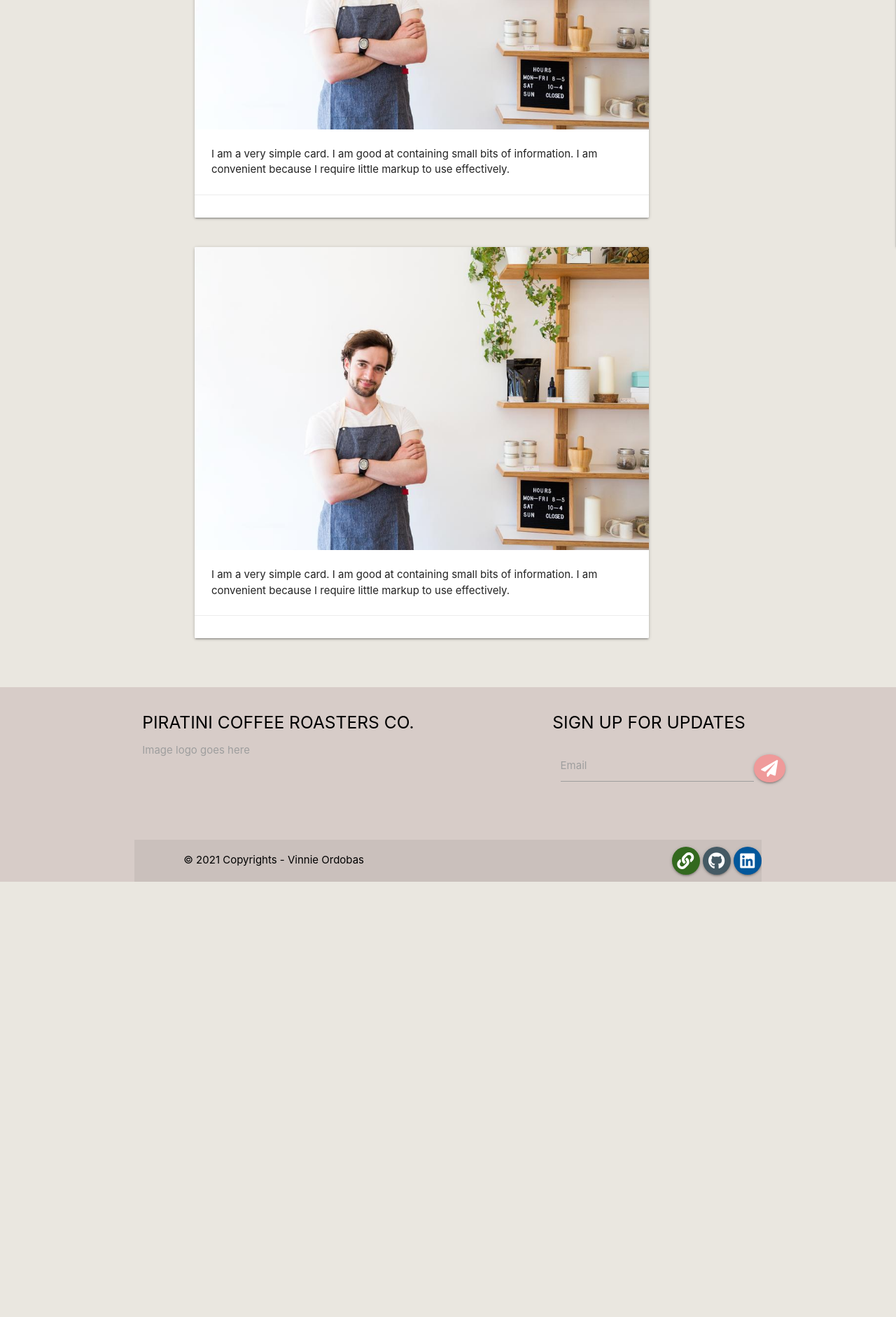
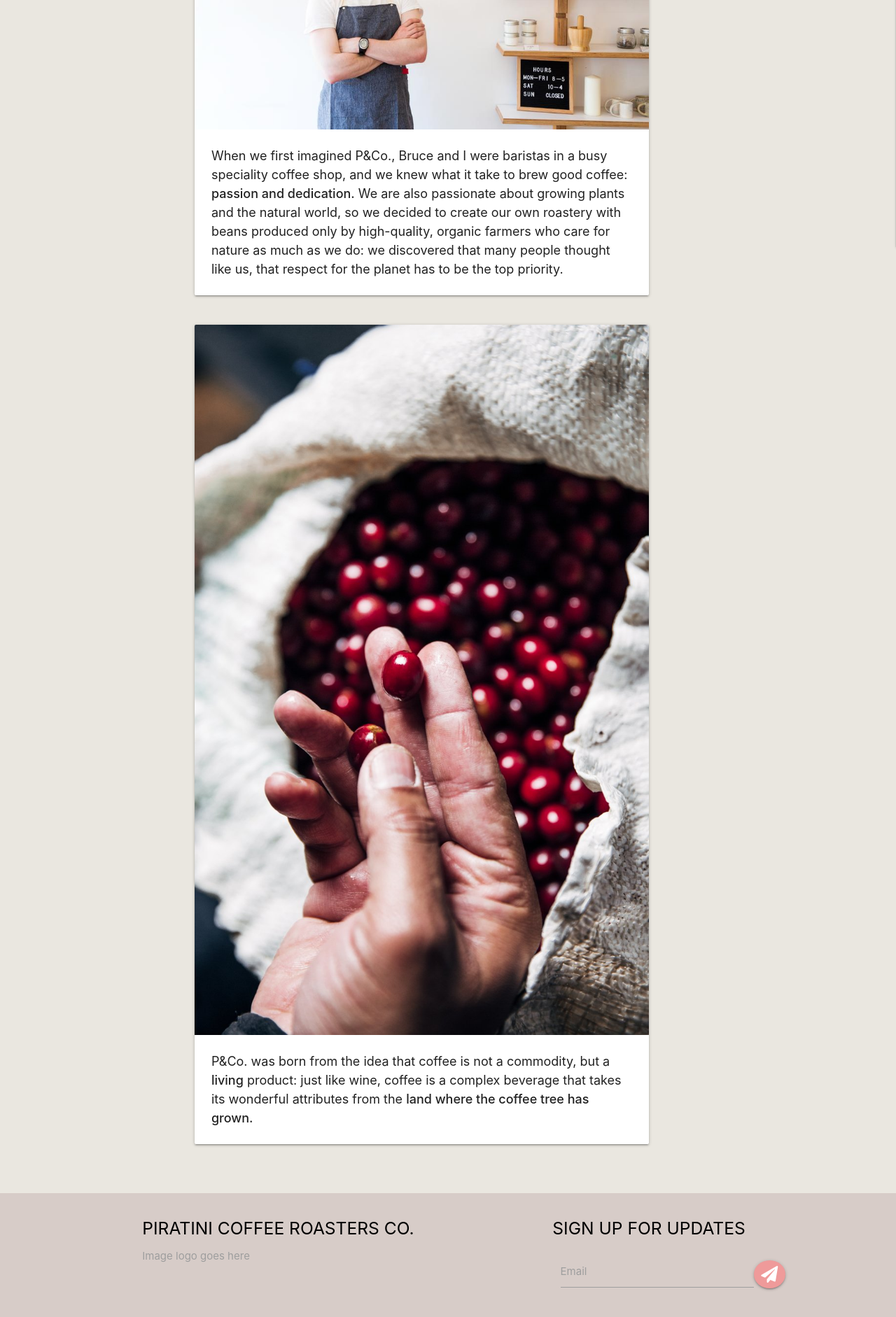
Before and after one commit to vinnieOrdobas/CI-MS4-Piratini-coffee-roasters, a Django app: page /about/ in a window 1280 px wide. Shown: the part 507-2389 px from the top of the page at 70% size. Before the commit the page ends 1767 px from the top, so only its background shows below. Run offline with Django 3.2, Linux system fonts and the light colour scheme.

Commit message:
finished about page

```diff
--- a/home/templates/home/about.html
+++ b/home/templates/home/about.html
@@ -17,10 +17,11 @@
                               <img src="../media/welcome-to-my-business.jpg">
                             </div>
                             <div class="card-content">
-                              <p>I am a very simple card. I am good at containing small bits of information.
-                              I am convenient because I require little markup to use effectively.</p>
-                            </div>
-                            <div class="card-action">
+                              <p class="about-card">
+                                When we first imagined P&Co., Bruce and I were baristas in a busy speciality coffee shop, and we knew what it take to brew good coffee: <strong>passion and dedication.</strong>
+                                We are also passionate about growing plants and the natural world, so we decided to create our own roastery with beans produced only by high-quality, organic farmers who
+                                care for nature as much as we do: we discovered that many people thought like us, that respect for the planet has to be the top priority.
+                              </p>
                             </div>
                           </div>
                         </div>
@@ -29,13 +30,11 @@
                         <div class="col s12 m9 offset-m1">
                             <div class="card">
                               <div class="card-image">
-                                <img src="../media/welcome-to-my-business.jpg">
+                                <img src="../media/hand-holding-freshly-picked-coffee.jpg">
                               </div>
                               <div class="card-content">
-                                <p>I am a very simple card. I am good at containing small bits of information.
-                                I am convenient because I require little markup to use effectively.</p>
-                              </div>
-                              <div class="card-action">
+                                <p class="about-card">P&Co. was born from the idea that coffee is not a commodity, but a <strong>living</strong> product: just like wine, coffee is a complex beverage that takes its wonderful attributes from the
+                                  <strong>land where the coffee tree has grown.</strong></p>
                               </div>
                             </div>
                         </div>
--- a/home/templates/home/index.html
+++ b/home/templates/home/index.html
@@ -67,7 +67,7 @@
                     <hr class="hr-text">
                     <h5 class="black-text">Make coffee your way.</h5>
                     <p>We believe great coffee starts at the source, where nature is treated with care and love.</p>
-                    <a class="btn-large waves-effect white white-text darken-text-2 deep-orange darken-1 title shop-now">Discover</a>
+                    <a class="btn-large waves-effect white white-text darken-text-2 deep-orange darken-1 title shop-now" href="{% url 'about' %}">Discover</a>
                 </div>
             </div>
         </div>
@@ -187,7 +187,6 @@
             return false;
         })
     })
-
 }
 </script>
 {% endblock %}
--- a/static/css/base.css
+++ b/static/css/base.css
@@ -222,6 +222,10 @@ body {
     padding-top: 150px;
 }
 
+.about-card {
+    font-size: 1.2rem;
+}
+
 /* Footer */
 
 .page-footer {
```
Also changed, not shown: media/hand-holding-freshly-picked-coffee.jpg (added).
